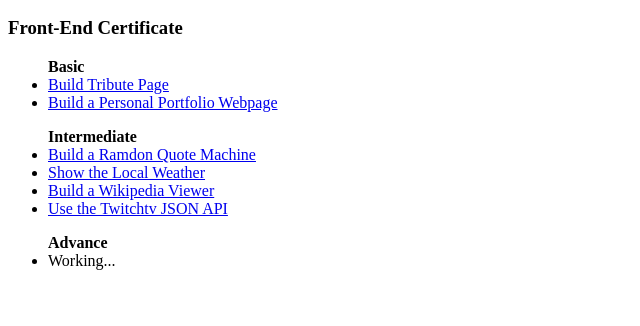
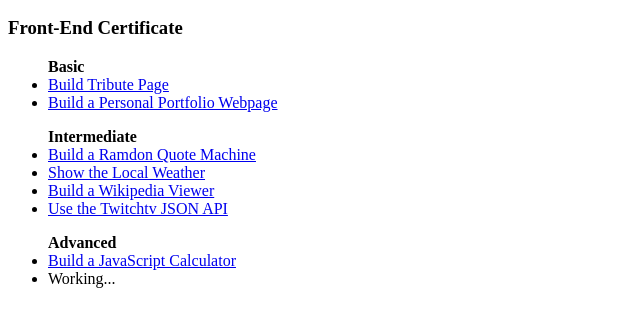
Before and after one commit to Luiko/Progress-in-FCC, a plain HTML site: page index.htm in a window 1280 px wide. Shown: the part 96-422 px from the top of the page, without its empty margins (0-640 px from the left). Drawn offline with Linux system fonts and the light colour scheme.

Commit message:
update index

```diff
--- a/index.htm
+++ b/index.htm
@@ -1,6 +1,7 @@
 <hmtl>
+    <title>FreeCodeCamp Progress</title>
     <head>
-        <meta charset="utf-8"/>
+        <meta charset="UTF-8"/>
     </head>
     <body>
         <h1>Free Code Camp Progress</h1>
@@ -22,7 +23,9 @@
             <li><a href="http://codepen.io/Luiko/full/vKyqxJ/">
             Use the Twitchtv JSON API</a></li>
         </ul>
-        <ul><strong>Advance</strong>
+        <ul><strong>Advanced</strong>
+            <li><a href="http://codepen.io/Luiko/full/MepdMV">
+            Build a JavaScript Calculator</a></li>
             <li>Working...</li>
         </ul>
     </body>
```
